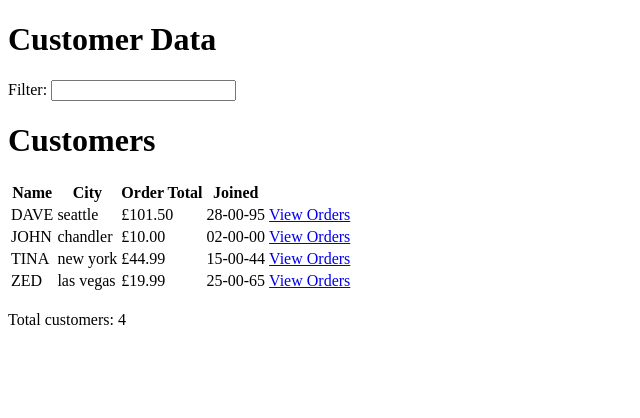
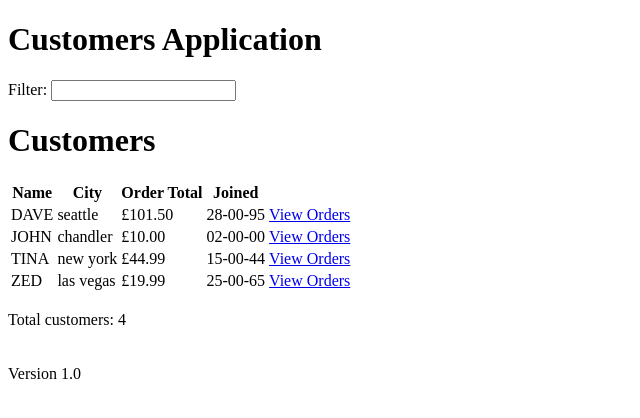
Before and after one commit to RavenousPett/angular-jumpstart, a PHP site: page / in a window 1280 px wide. Shown: the top 418 px of the page, without its empty margins (0-640 px from the left). Run offline with PHP 8.4, Linux system fonts and the light colour scheme.

Commit message:
Lecture 61: Defining Values and Constants

```diff
--- a/app/controllers/customersController.js
+++ b/app/controllers/customersController.js
@@ -1,9 +1,10 @@
 (function() {
 
-    var CustomersController = function ($scope, customersFactory) {
+    var CustomersController = function ($scope, customersFactory, appSettings) {
         $scope.sortBy = 'name';
         $scope.reverse = false;
         $scope.customers = [];
+        $scope.appSettings = appSettings;
 
         function init(){
             $scope.customers = customersFactory.getCustomers();
@@ -18,7 +19,7 @@
 
     };
 
-    CustomersController.$inject = ['$scope', 'customersFactory'];
+    CustomersController.$inject = ['$scope', 'customersFactory', 'appSettings'];
 
     angular.module('customersApp')
       .controller('CustomersController', CustomersController);
--- /dev/null
+++ b/app/services/values.js
@@ -0,0 +1,13 @@
+angular.module('customersApp').value('appSettings', {
+
+	title: 'Customers Application',
+	version: '1.0'
+
+});
+
+// angular.module('customersApp').constant('appSettings', {
+
+// 	title: 'Customers Application',
+// 	version: '1.0'
+
+// });
--- a/app/views/customers.html
+++ b/app/views/customers.html
@@ -1,6 +1,6 @@
 <div ng-cloak>
 
-    <h1>Customer Data</h1>
+    <h1>{{ appSettings.title }}</h1>
 
     Filter: <input type="text" ng-model="customerFilter.name">
 
@@ -36,3 +36,7 @@
 
 
 </div>
+
+<br /><br />
+
+<footer>Version {{ appSettings.version }}</footer>
--- a/index.php
+++ b/index.php
@@ -21,6 +21,8 @@
 		<script type="text/javascript" src="app/controllers/ordersController.js"></script>
 		<script type="text/javascript" src="app/services/customersFactory.js"></script>
 		<script type="text/javascript" src="app/services/customersService.js"></script>
+		<script type="text/javascript" src="app/services/values.js"></script>
+
 
 	</body>
 
```
